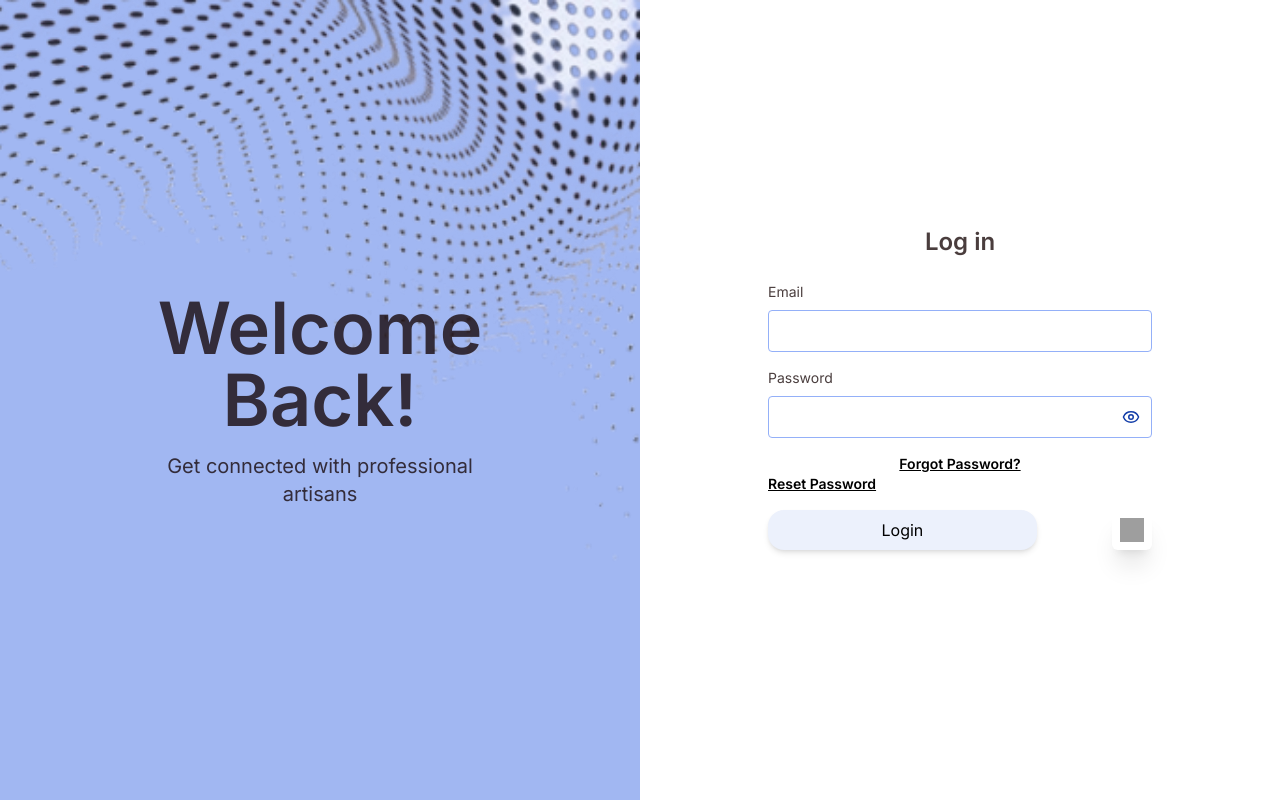
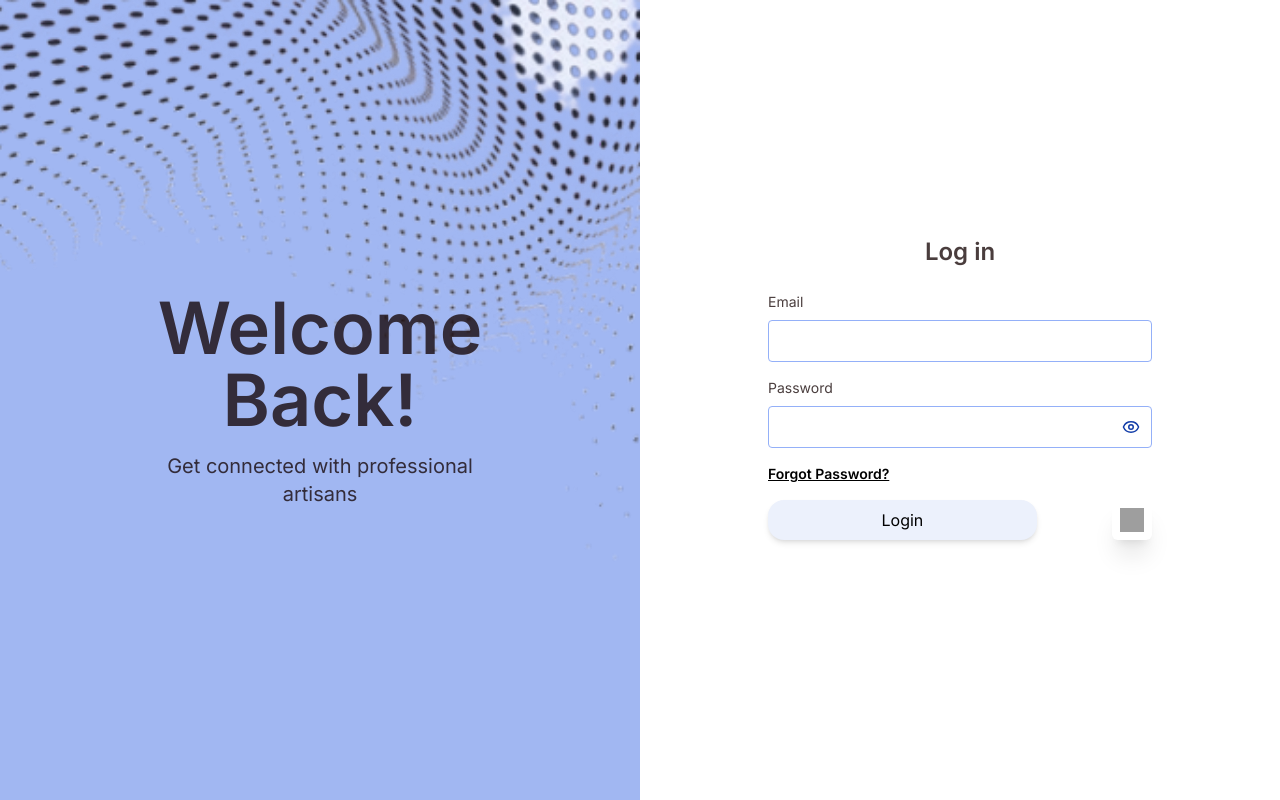
Before and after one commit to Colauncha/Fixserv-Frontend, a React (Vite) app: page /auth/login in a window 1280 px wide. Built offline with nearby package versions, Linux system fonts and the light colour scheme; no server answers; grey boxes are pictures that could not be loaded.

Commit message:
Login_Update

```diff
--- a/src/Components/Auth/LogIn.jsx
+++ b/src/Components/Auth/LogIn.jsx
@@ -31,7 +31,7 @@ const LogIn = () => {
         headers: {
           'Content-Type': 'application/json',
         },
-        body: JSON.stringify({ username: email, password }),
+        body: JSON.stringify({ email, password }),
       });
 
       if (!response.ok) {
@@ -122,7 +122,7 @@ const LogIn = () => {
             </button>
           </div>
 
-          <p className="text-sm text-center mt-4">
+          <p className="text-sm text-left mb-4">
             <button
             onClick={() => navigate("/auth/forgot-password")}
             className="text-[#000000] font-semibold underline hover:text-blue-500"
@@ -130,16 +130,6 @@ const LogIn = () => {
                Forgot Password?
             </button>
           </p>
-
-          <div className="text-sm mb-4">
-            {/* <a href="/auth/forgot-password" className="text-[#000000] hover:text-blue-600 font-semibold">
-             Forgot password?
-           </a> */}
-            {/* Forgot Password?{" "} */}
-            <Link to="/auth/reset-password" className="text-[#000000] font-semibold underline hover:text-blue-500">
-              Reset Password
-            </Link>
-          </div>
 
           <div className="flex relative w-full justify-between mb-6">
             {/* Login Button with Spinner */}
```
